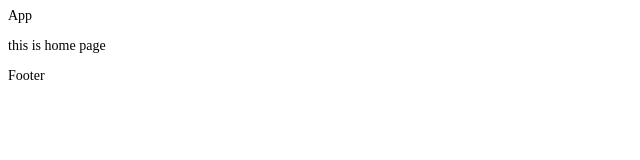
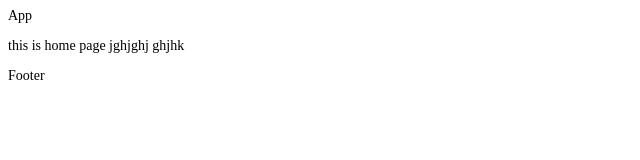
Before and after one commit to coder38/example, a plain HTML site: page index.html in a window 1280 px wide. Shown: the whole page, without its empty margins (0-640 px from the left). Drawn offline with Linux system fonts and the light colour scheme; files that its build step writes are made by us from their sources.

Commit message:
checking for merge issues

```diff
--- a/index.html
+++ b/index.html
@@ -7,7 +7,10 @@
 <body>
 	<header>App</header>
 	<section>
-		<p> this is home page</p>
+		<p> this is home page
+		jghjghj
+		ghjhk
+		</p>
 	</section>
 	<footer>
 		Footer
```
